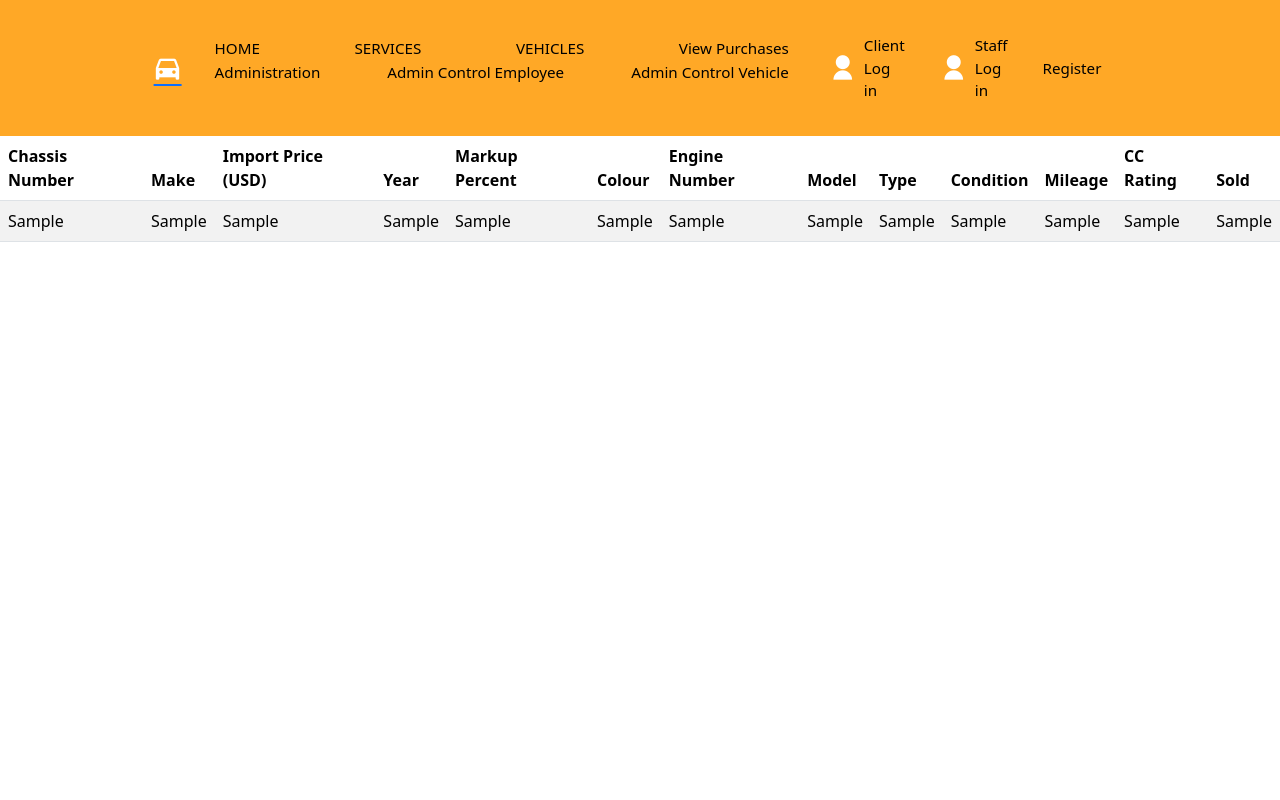
After one commit to ReinerYaeger/DrAuto, a Django app: template templates/drauto/admin_control_vehicle.html in a window 1280 px wide. The commit adds this page. Run offline with Django 4.2, Linux system fonts and the light colour scheme; the template is opened without the code that fills it: most values are stand-ins (such as "Sample title", 1, 10 or a date in 2020).

Commit message:
added vehicle control

```diff
--- a/drauto/urls.py
+++ b/drauto/urls.py
@@ -20,6 +20,7 @@ urlpatterns = [
     path('admin_views/',views.admin_views,name='admin_views'),
     path('admin_control/', views.admin_control_employee, name='admin_control'),
     path('admin_control/employee', views.admin_control_employee, name='admin_control_employee'),
+    path('admin_control/vehicle', views.admin_control_vehicle, name='admin_control_vehicle'),
 
     #path('admin_control/update_employee/<str:emp_id>', views.update_employee, name='update_employee'),
 
--- /dev/null
+++ b/templates/drauto/admin_control_vehicle.html
@@ -0,0 +1,50 @@
+<!DOCTYPE html>
+<html lang="en">
+<head>
+    <title>Admin Control</title>
+</head>
+<body>
+{% include 'drauto/navbar.html' %}
+
+<table class="table table-striped">
+    <thead>
+    <tr>
+        <th>Chassis Number</th>
+        <th>Make</th>
+        <th>Import Price (USD)</th>
+        <th>Year</th>
+        <th>Markup Percent</th>
+        <th>Colour</th>
+        <th>Engine Number</th>
+        <th>Model</th>
+        <th>Type</th>
+        <th>Condition</th>
+        <th>Mileage</th>
+        <th>CC Rating</th>
+        <th>Sold</th>
+    </tr>
+    </thead>
+    <tbody>
+    {% for vehicle in vehicle_list %}
+        <tr>
+            <td>{{ vehicle.0 }}</td>
+            <td>{{ vehicle.1 }}</td>
+            <td>{{ vehicle.2 }}</td>
+            <td>{{ vehicle.3 }}</td>
+            <td>{{ vehicle.4 }}</td>
+            <td>{{ vehicle.5 }}</td>
+            <td>{{ vehicle.6 }}</td>
+            <td>{{ vehicle.7 }}</td>
+            <td>{{ vehicle.8 }}</td>
+            <td>{{ vehicle.9 }}</td>
+            <td>{{ vehicle.10 }}</td>
+            <td>{{ vehicle.11 }}</td>
+            <td>{{ vehicle.12 }}</td>
+        </tr>
+    {% endfor %}
+    </tbody>
+</table>
+
+
+</body>
+</html>
--- a/templates/drauto/navbar.html
+++ b/templates/drauto/navbar.html
@@ -16,6 +16,7 @@
 
         <li><a href="{% url 'admin_views' %}">Administration</a></li>
         <li><a href="{% url 'admin_control_employee' %}">Admin Control Employee</a></li>
+        <li><a href="{% url 'admin_control_vehicle' %}">Admin Control Vehicle</a></li>
         {#     client_name=request.user.username#}
         {% if request.user.is_staff %}
 
```
Also changed, not shown: drauto/views.py (+9 -0 lines), templates/drauto/admin_page.html (+10 -6 lines).
